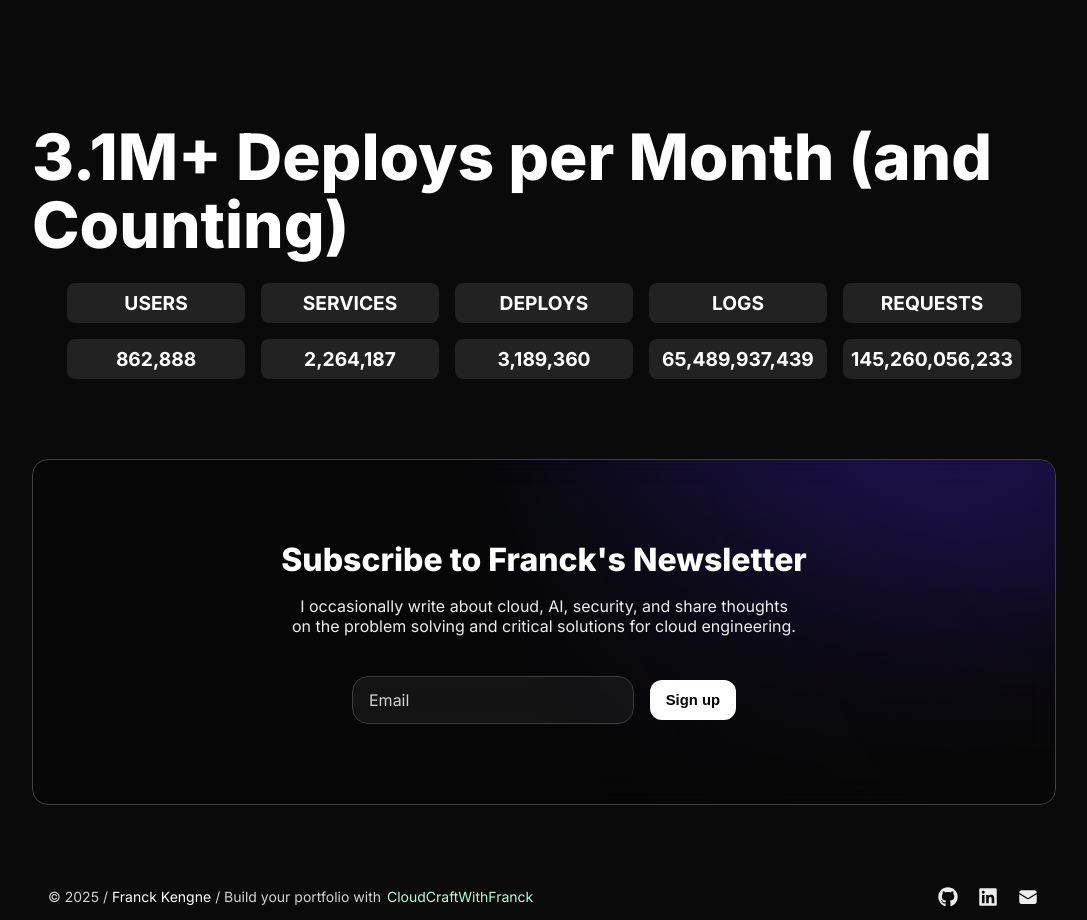
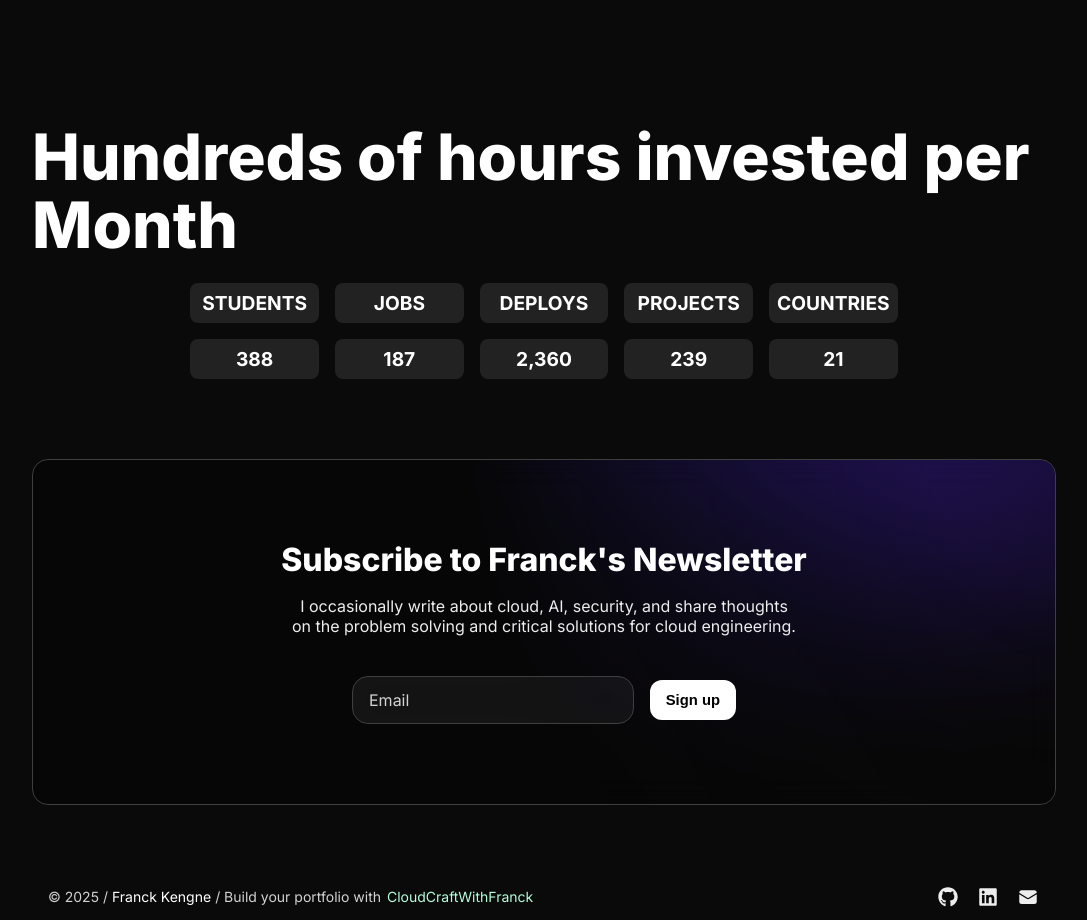
Before and after one commit to CloudCraftWithFranck/cloudcraftwithfranck.github.io, a Next.js app: page /en in a window 1280 px wide. Shown: the part 3900-4820 px from the top of the page, without its empty margins (96-1183 px from the left). Built offline with nearby package versions, Linux system fonts and the light colour scheme.

Commit message:
Updating numbers

```diff
--- a/src/app/[locale]/page.tsx
+++ b/src/app/[locale]/page.tsx
@@ -276,20 +276,20 @@ export default function Home(
                 alignItems="center"
                 style={{ marginTop: '4rem' }}
             >
-                <Heading as="h2" variant="display-strong-l" marginBottom="m">
-                    3.1M+ Deploys per Month (and Counting)
+                <Heading as="h3" variant="display-strong-l" marginBottom="m">
+                    Hundreds of hours invested per Month
                 </Heading>
                 <Flex className="deploy-grid">
-                    <div className="grid-item">USERS</div>
-                    <div className="grid-item">SERVICES</div>
+                    <div className="grid-item">STUDENTS</div>
+                    <div className="grid-item">JOBS</div>
                     <div className="grid-item">DEPLOYS</div>
-                    <div className="grid-item">LOGS</div>
-                    <div className="grid-item">REQUESTS</div>
-                    <div className="grid-item">862,888</div>
-                    <div className="grid-item">2,264,187</div>
-                    <div className="grid-item">3,189,360</div>
-                    <div className="grid-item">65,489,937,439</div>
-                    <div className="grid-item">145,260,056,233</div>
+                    <div className="grid-item">PROJECTS</div>
+                    <div className="grid-item">COUNTRIES</div>
+                    <div className="grid-item">388</div>
+                    <div className="grid-item">187</div>
+                    <div className="grid-item">2,360</div>
+                    <div className="grid-item">239</div>
+                    <div className="grid-item">21</div>
                 </Flex>
             </Flex>
 
```
